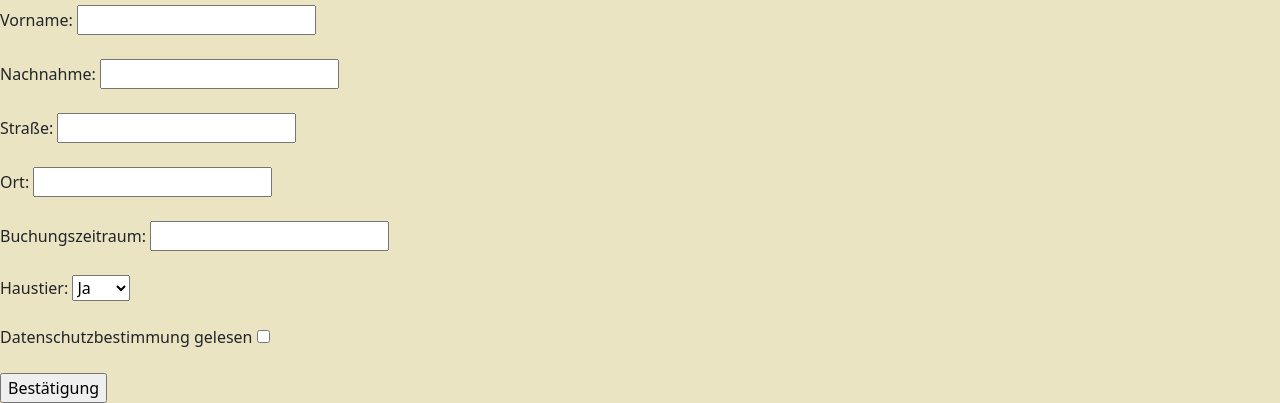
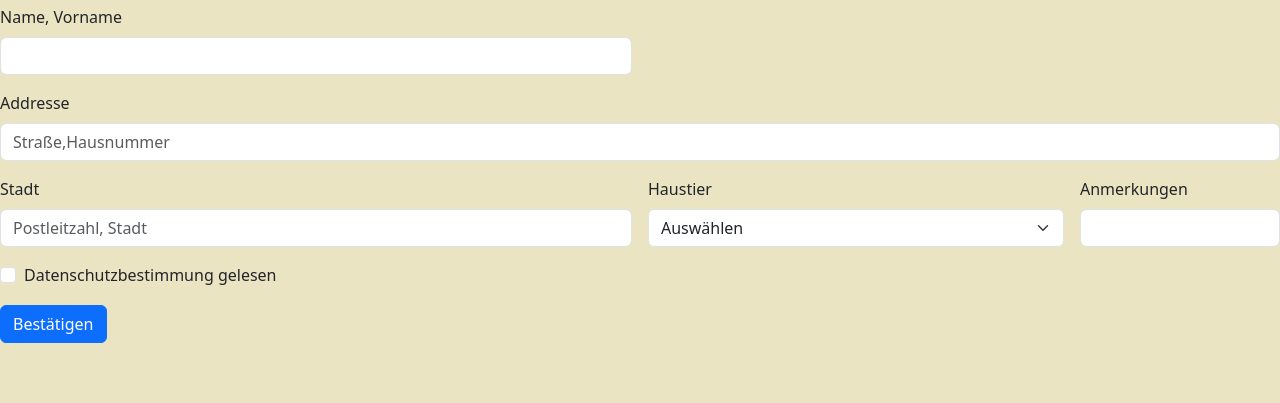
Before and after one commit to JOBO1205/Ferienwohnung-Bootstrap, a website: page kontakt.html in a window 1280 px wide. Shown: the part 731-1134 px from the top of the page. After the commit the page ends 1074 px from the top, so only its background shows below. Drawn offline with nearby package versions, Linux system fonts and the light colour scheme.

Commit message:
add bestätigen

```diff
--- a/kontakt.html
+++ b/kontakt.html
@@ -52,29 +52,43 @@
 
     <h2>Kontaktformular</h2>
 
-    <form action="/action_page.php">
-        <label for="fname">Vorname:</label>
-        <input type="text" id="fname" name="fname"><br><br>
-        <label for="lname">Nachnahme:</label>
-        <input type="text" id="lname" name="lname"><br><br>
-        <label for="lname">Straße:</label>
-        <input type="text" id="lname" name="lname"><br><br>
-        <label for="lname">Ort:</label>
-        <input type="text" id="lname" name="lname"><br><br>
-        <label for="lname">Buchungszeitraum:</label>
-        <input type="text" id="lname" name="lname"><br><br>
-        <label for="Haustier">Haustier:</label>
-        <select name="Haustier" id="Haustier">
-            <option value="Ja">Ja</option>
-            <option value="Nein">Nein</option>
-        </select><br><br>
-        <label for="">Datenschutzbestimmung gelesen</label>
-        <input type="checkbox" /><br /><br />
-        <input type="submit" value="Bestätigung">
-    </form>
-    <script src="https://cdn.jsdelivr.net/npm/bootstrap@5.3.3/dist/js/bootstrap.bundle.min.js"
-        integrity="sha384-YvpcrYf0tY3lHB60NNkmXc5s9fDVZLESaAA55NDzOxhy9GkcIdslK1eN7N6jIeHz"
-        crossorigin="anonymous"></script>
+        <form class="row g-3">
+            <div class="col-md-6">
+              <label for="inputEmail4" class="form-label">Name, Vorname</label>
+              <input type="email" class="form-control" id="inputEmail4">
+            </div>
+            <div class="col-12">
+              <label for="inputAddress" class="form-label">Addresse</label>
+              <input type="text" class="form-control" id="inputAddress" placeholder="Straße,Hausnummer">
+            </div>
+            <div class="col-md-6">
+              <label for="inputCity" class="form-label">Stadt</label>
+              <input type="text" class="form-control" id="inputCity" placeholder="Postleitzahl, Stadt">
+            </div>
+            <div class="col-md-4">
+              <label for="inputState" class="form-label">Haustier</label>
+              <select id="inputState" class="form-select">
+                <option selected>Auswählen</option>
+                <option>Ja</option>
+                <option>Nein</option>
+              </select>
+            </div>
+            <div class="col-md-2">
+              <label for="inputZip" class="form-label">Anmerkungen</label>
+              <input type="text" class="form-control" id="inputZip">
+            </div>
+            <div class="col-12">
+              <div class="form-check">
+                <input class="form-check-input" type="checkbox" id="gridCheck">
+                <label class="form-check-label" for="gridCheck">
+                  Datenschutzbestimmung gelesen
+                </label>
+              </div>
+            </div>
+            <div class="col-12">
+              <button type="submit" class="btn btn-primary">Bestätigen</button>
+            </div>
+          </form>
 </body>
 
 </html>
```
